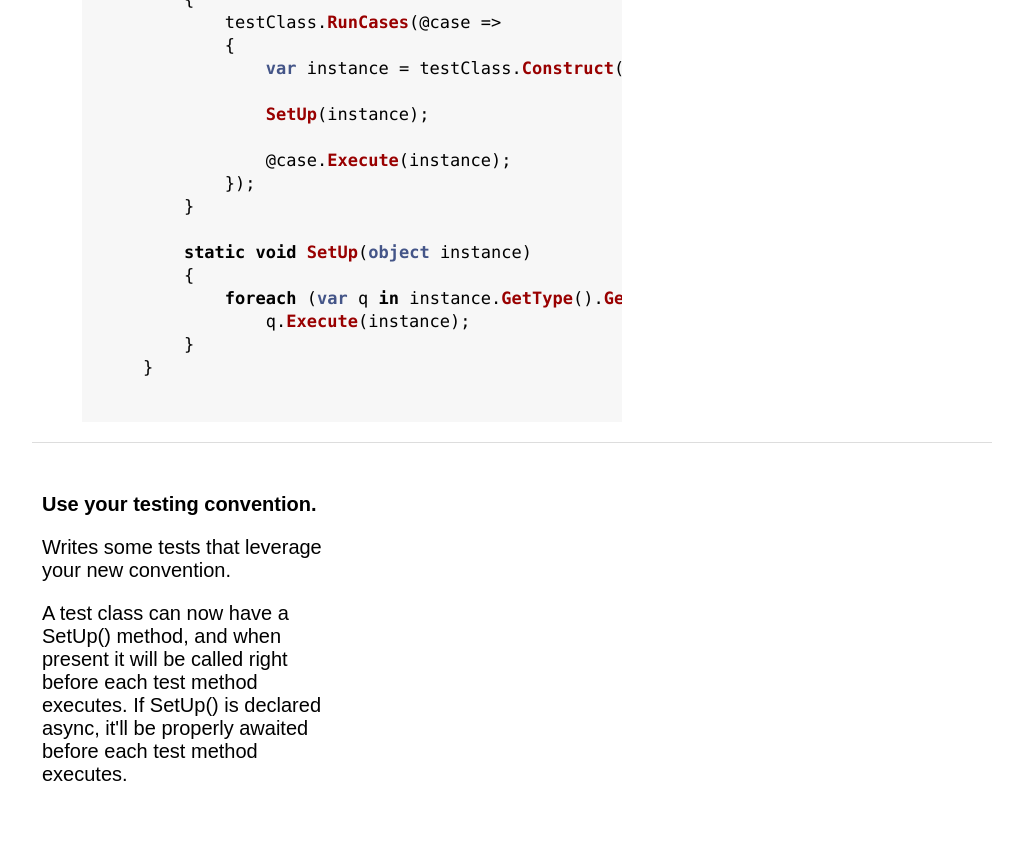
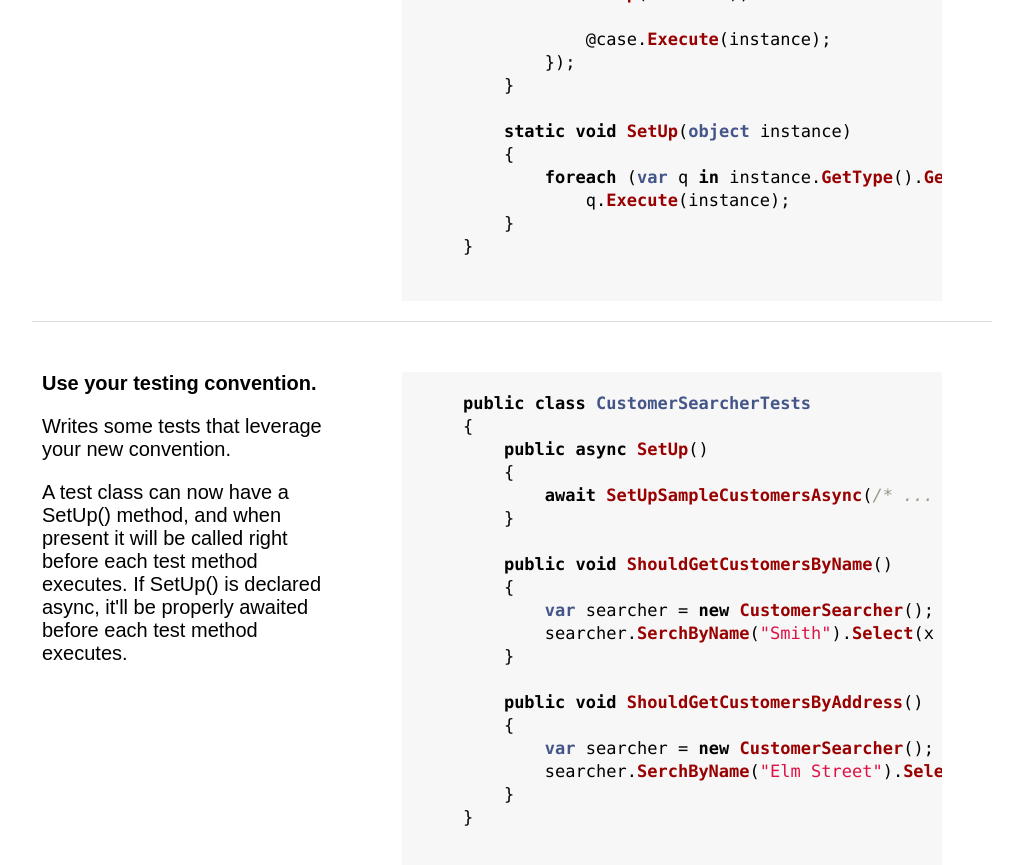
Before and after one commit to fixie/fixie.github.io, a Jekyll site: the page built from index.html, in a window 1280 px wide and 900 px high, scrolled down 1594 px. Shown: the top 865 px of the window, without its empty margins (128-1151 px from the left). Built offline with Jekyll 4.4.1, drawn with Linux system fonts in a browser that asks for light colours; before the commit the page ends 2408 px from its top, so only the background shows below that.

Commit message:
Complete index example.

```diff
--- a/index.html
+++ b/index.html
@@ -53,6 +53,9 @@ title: Fixie
     }
     {% endhighlight %}
     </div>
+
+    <hr />
+
     <div class="one-third column">
     <p><strong>Tell Fixie how to run your tests.</strong></p>
     <p>Next, we need to customize the test execution phase, calling the SetUp() method at an appropriate
@@ -101,6 +104,24 @@ title: Fixie
     </div>
     <div class="two-thirds column">
     {% highlight csharp %}
+    public class CustomerSearcherTests
+    {
+        public async SetUp()
+        {
+            await SetUpSampleCustomersAsync(/* ... */);
+        }
 
+        public void ShouldGetCustomersByName()
+        {
+            var searcher = new CustomerSearcher();
+            searcher.SerchByName("Smith").Select(x => x.FullName).ShouldBe(new[] { "Sally Johnson", "John Smith" });
+        }
+
+        public void ShouldGetCustomersByAddress()
+        {
+            var searcher = new CustomerSearcher();
+            searcher.SerchByName("Elm Street").Select(x => x.FullName).ShouldBe(new[] { "Sally Johnson" });
+        }
+    }
     {% endhighlight %}
     </div>
```
